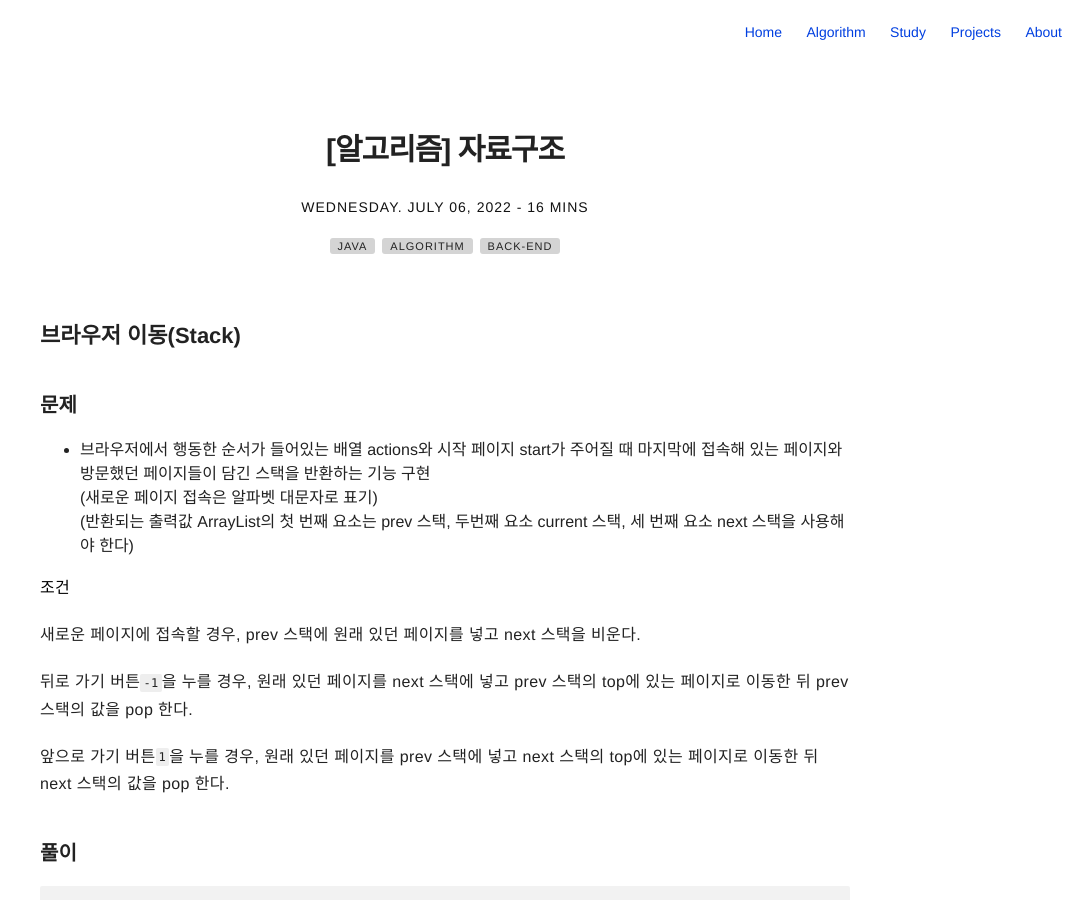
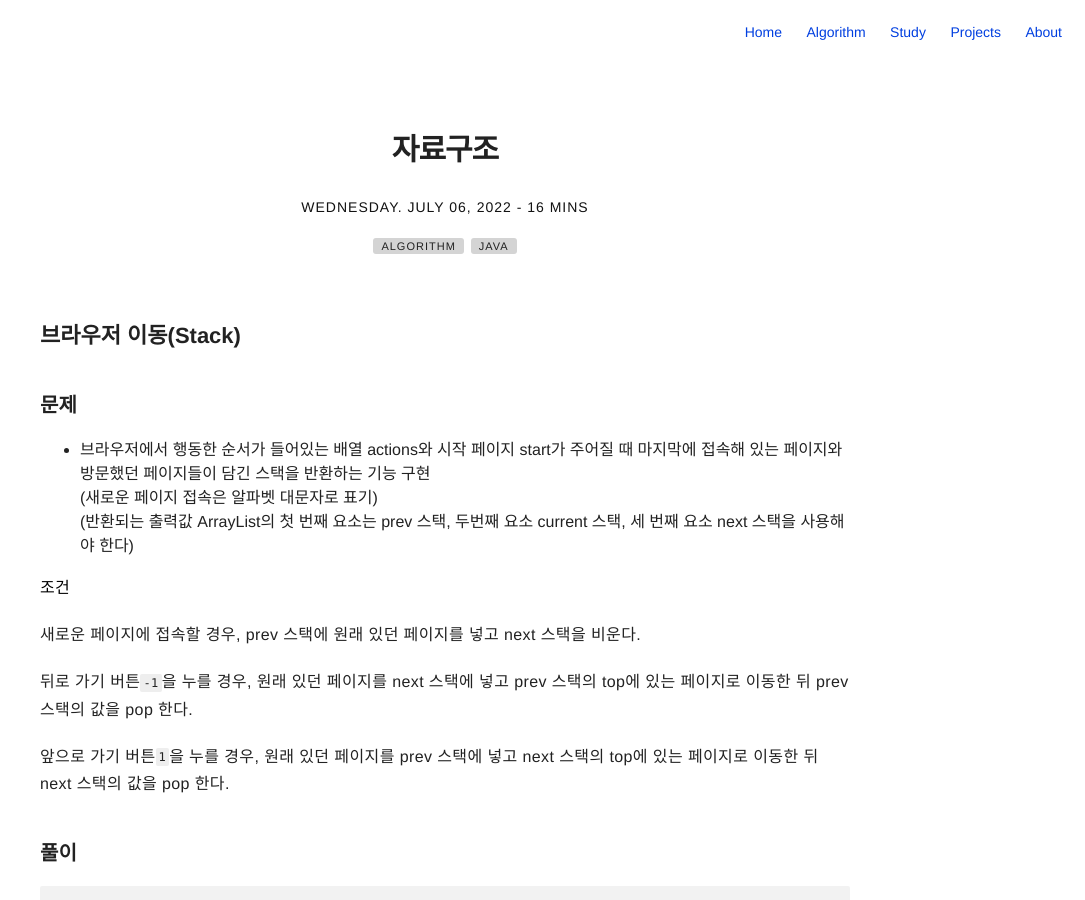
Before and after one commit to petitjina/petitjina.github.io, a Jekyll site: the page built from _posts/2022-07-06-algorithm7.markdown, in a window 1280 px wide and 900 px high. Shown: the whole window, without its empty margins (195-1280 px from the left). Built offline with Jekyll 4.4.1, drawn with Linux system fonts in a browser that asks for light colours; nearby versions of some CDN libraries; comment, search, counter and statistics services are not loaded; some of the changed text lies outside the part shown.

Commit message:
Update 2022-07-06-algorithm7.markdown

```diff
--- a/_posts/2022-07-06-algorithm7.markdown
+++ b/_posts/2022-07-06-algorithm7.markdown
@@ -1,15 +1,14 @@
 ---
-title: "[알고리즘] 자료구조"
+title: "자료구조"
 layout: post
 date: 2022.07.06
 tag:
+- Algorithm
 - Java
-- Algorithm
-- Back-end
 headerImage: true
-projects: true
+algorithm: true
 hidden: true
-category: project
+category: algorithm
 author: Jina Kim
 externalLink: false
 ---
```
